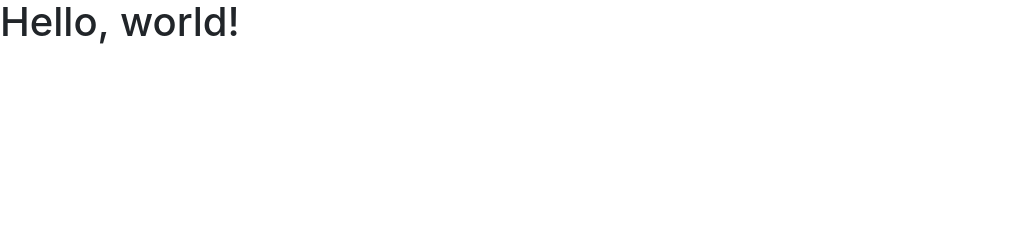
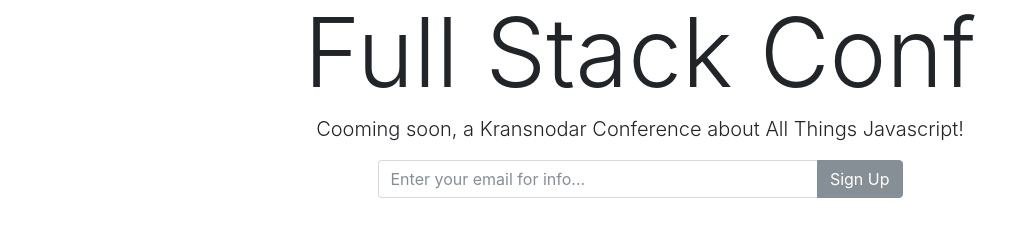
Before and after one commit to ArtemKha/fullstackconf, a plain HTML site: page index.html in a window 1280 px wide. Shown: the whole page, without its empty margins (0-1035 px from the left). Drawn offline with nearby package versions, Linux system fonts and the light colour scheme.

Commit message:
headline

```diff
--- a/index.html
+++ b/index.html
@@ -7,8 +7,22 @@
     <link rel="stylesheet" href="https://maxcdn.bootstrapcdn.com/bootstrap/4.0.0-beta/css/bootstrap.min.css" integrity="sha384-/Y6pD6FV/Vv2HJnA6t+vslU6fwYXjCFtcEpHbNJ0lyAFsXTsjBbfaDjzALeQsN6M" crossorigin="anonymous">
   </head>
   <body>
-    <h1>Hello, world!</h1>
-
+    <div class="container text-center">
+      <h1 class="display-1">Full Stack Conf</h1>
+      <p class="lead">Cooming soon, a Kransnodar Conference about All Things Javascript!</p>
+      <div class="col-lg-6 m-auto">
+        <div class="input-group">
+          <input
+            type="text"
+            class="form-control"
+            placeholder="Enter your email for info..."
+            aria-label="Search for...">
+          <span class="input-group-btn">
+          <button class="btn btn-secondary" type="button">Sign Up</button>
+        </span>
+        </div>
+      </div>
+    </div>
     <script src="https://code.jquery.com/jquery-3.2.1.slim.min.js" integrity="sha384-KJ3o2DKtIkvYIK3UENzmM7KCkRr/rE9/Qpg6aAZGJwFDMVNA/GpGFF93hXpG5KkN" crossorigin="anonymous"></script>
     <script src="https://cdnjs.cloudflare.com/ajax/libs/popper.js/1.11.0/umd/popper.min.js" integrity="sha384-b/U6ypiBEHpOf/4+1nzFpr53nxSS+GLCkfwBdFNTxtclqqenISfwAzpKaMNFNmj4" crossorigin="anonymous"></script>
     <script src="https://maxcdn.bootstrapcdn.com/bootstrap/4.0.0-beta/js/bootstrap.min.js" integrity="sha384-h0AbiXch4ZDo7tp9hKZ4TsHbi047NrKGLO3SEJAg45jXxnGIfYzk4Si90RDIqNm1" crossorigin="anonymous"></script>
```
